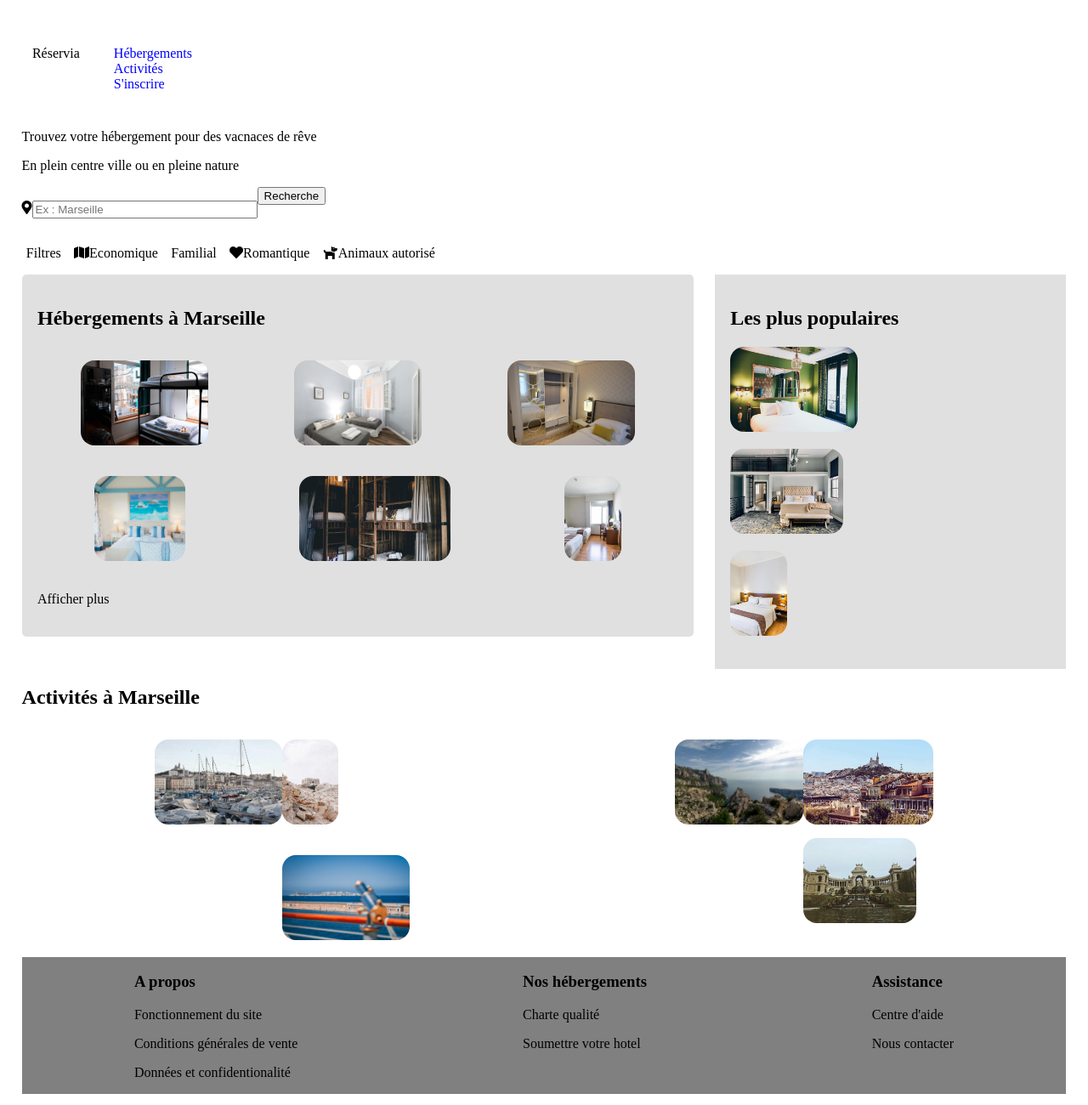
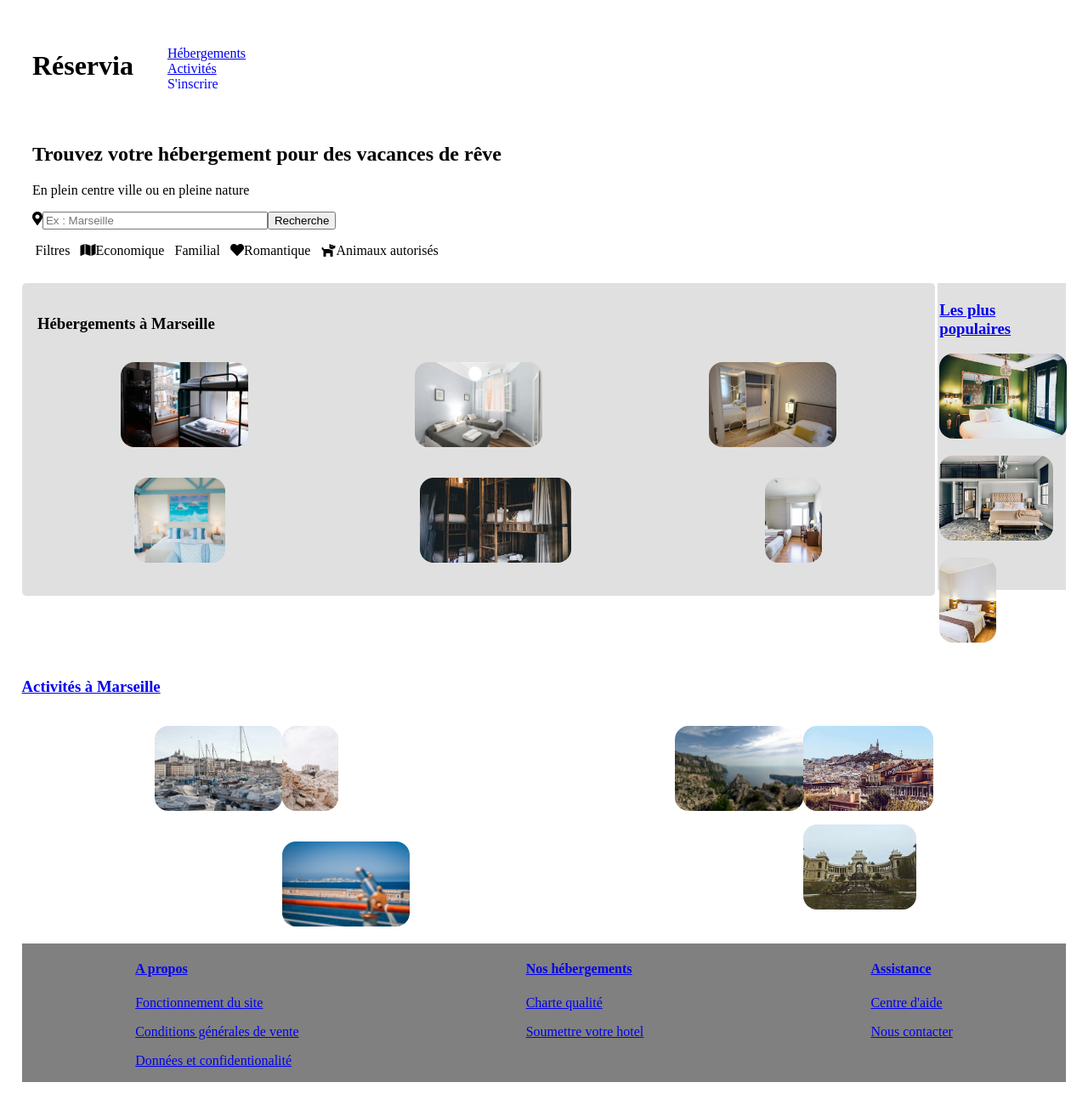
Before and after one commit to AudreyLican/AudreyLican_2_06102020, a plain HTML site: page index.html in a window 1280 px wide. Shown: the whole page at 85% size. Drawn offline with Linux system fonts and the light colour scheme.

Commit message:
second commit

```diff
--- a/index.html
+++ b/index.html
@@ -2,7 +2,8 @@
 <html>
     <head>
         <meta charset="UTF-8"/>
-        <meta name="viewport"/>
+        <meta name="description" content="Trouvez votre hébergement pour des vacances de rêve"/>
+        <meta name="viewport" content="width=device-width, initial-scale=1.0">
         <link rel="stylesheet" href="style.css"/>
         <link rel="stylesheet" href="https://pro.fontawesome.com/releases/v5.10.0/css/all.css" integrity="sha384-AYmEC3Yw5cVb3ZcuHtOA93w35dYTsvhLPVnYs9eStHfGJvOvKxVfELGroGkvsg+p" crossorigin="anonymous"/>
         <title> Réservia </title>
@@ -13,30 +14,28 @@
     <!--En-tête-->
     <header>
         <div class="en-tete">
-            <p class="logo">Réservia</p>
-            <nav>
+            <h1 class="logo"> Réservia </h1>
+            <nav class="menu">
                 <ul>
-                    <li>Hébergements</li>
-                    <li>Activités</li>
+                    <li> <a href="#hebergement"> Hébergements </a></li>
+                    <li> <a href="#activites"> Activités </a></li>
                     <li>S'inscrire</li>
                 </ul>
             </nav>
         </div>
     </header>
     <!--CONTENEUR 1-->
-    <div class="conteneur 1">
-        <p>Trouvez votre hébergement pour des vacnaces de rêve</p>
+    <div class="conteneur1">
+        <h2>Trouvez votre hébergement pour des vacances de rêve</h2>
         <p>En plein centre ville ou en pleine nature</p>
         <!--zone de recherche ville -->
         <div class="ville">
             <form class="search">
                 <div class="img_position">
-                    <p><i class="fas fa-map-marker-alt"></i></p>
+                    <i class="fas fa-map-marker-alt"></i>
                 </div>
                 <div class="champ_search">
-                    <p>
-                        <input type="text" id="ville-search" placeholder="Ex : Marseille" size="30"/>
-                    </p>
+                    <input type="text" id="ville-search" placeholder="Ex : Marseille" size="30"/>
                 </div>
                 <div class="bouton">
                     <button>Recherche</button>
@@ -46,7 +45,7 @@
         <div class="filtre">
             <p>Filtres</p>
             <div class="filtrer">
-                <div class="icon-bill">     <!--éco-->
+                <div class="icon">     <!--éco-->
                     <p>
                         <i class="fas fa-map"></i>
                     </p>
@@ -56,7 +55,7 @@
                 </div>
             </div>
             <div class="filtrer"> <!--famille-->
-                <div class="icon-family">
+                <div class="icon">
                     <p>
 
                     </p>
@@ -66,7 +65,7 @@
                 </div>
             </div>
             <div class="filtrer"> <!--romance-->
-                <div class="icon-heart">
+                <div class="icon">
                     <p> <i class="fas fa-heart"></i> </p>
                 </div>
                 <div>
@@ -74,11 +73,11 @@
                 </div>
             </div>
             <div class="filtrer"> <!--animaux-->
-                <div class="icon-dog">
+                <div class="icon">
                     <p> <i class="fas fa-dog"></i> </p>
                 </div>
                 <div>
-                    <p>Animaux autorisé<source></p>
+                    <p>Animaux autorisés<source></p>
                 </div>
             </div>
         </div>
@@ -86,8 +85,9 @@
     <!--CONTENEUR 2 : HEBREGEMENTS-->
     <div class="conteneur2">
         <div class="hebergement">
-            <h2>Hébergements à Marseille</h2>
+            <h3 id="hebergement">Hébergements à Marseille</h3>
             <div class="ligne1"> <!--haut-->
+
                 <div>
                     <p>
                         <img src="images/hebergements/3_medium/marcus-loke-WQJvWU_HZFo-unsplash.jpg"/>
@@ -122,11 +122,11 @@
                 </div>
             </div>
             <div>
-                <p> Afficher plus</p>
+                <a href="#">
             </div>
         </div>
         <aside class="populaires">
-            <h2> Les plus populaires </h2>
+            <h3> Les plus populaires </h3>
             <div>
                 <p>
                     <img src="images/hebergements/3_medium/emile-guillemot-Bj_rcSC5XfE-unsplash.jpg"/>
@@ -142,7 +142,7 @@
     </div>
     <!--CONTENEUR 3 : ACTIVITES-->
     <div class="conteneur3">
-        <h2> Activités à Marseille</h2>
+        <h3 id="activites"> Activités à Marseille</h3>
         <div class="images-activites">
                 <!--gauche-->
             <div class="activites-g">
@@ -178,18 +178,18 @@
 
     <footer>
         <div class="a-propos">
-            <h3> A propos </h3>
+            <h4> A propos </h4>
             <p> Fonctionnement du site </p>
             <p> Conditions générales de vente </p>
             <p> Données et confidentionalité </p>
         </div>
         <div class="nos-herg">
-            <h3> Nos hébergements </h3>
+            <h4> Nos hébergements </h4>
             <p> Charte qualité </p>
             <p> Soumettre votre hotel </p>
         </div>
         <div class="assitance">
-            <h3> Assistance </h3>
+            <h4> Assistance </h4>
             <p> Centre d'aide </p>
             <p> Nous contacter </p>
         </div>
```
